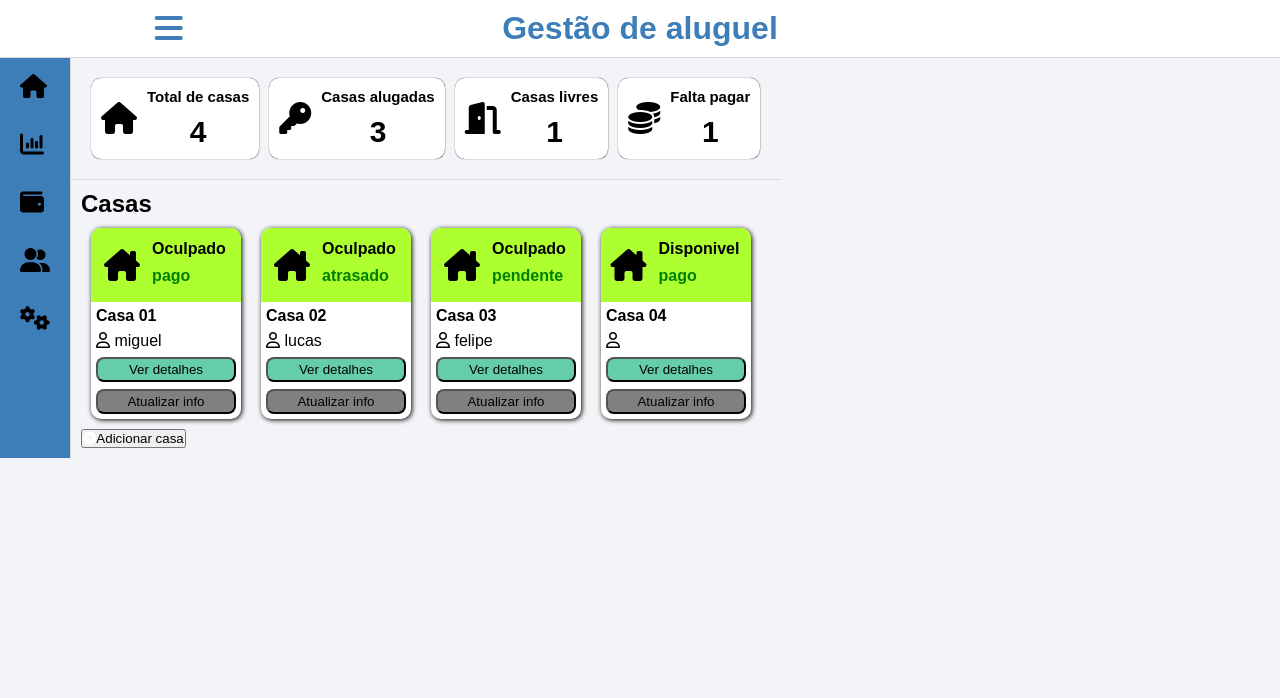
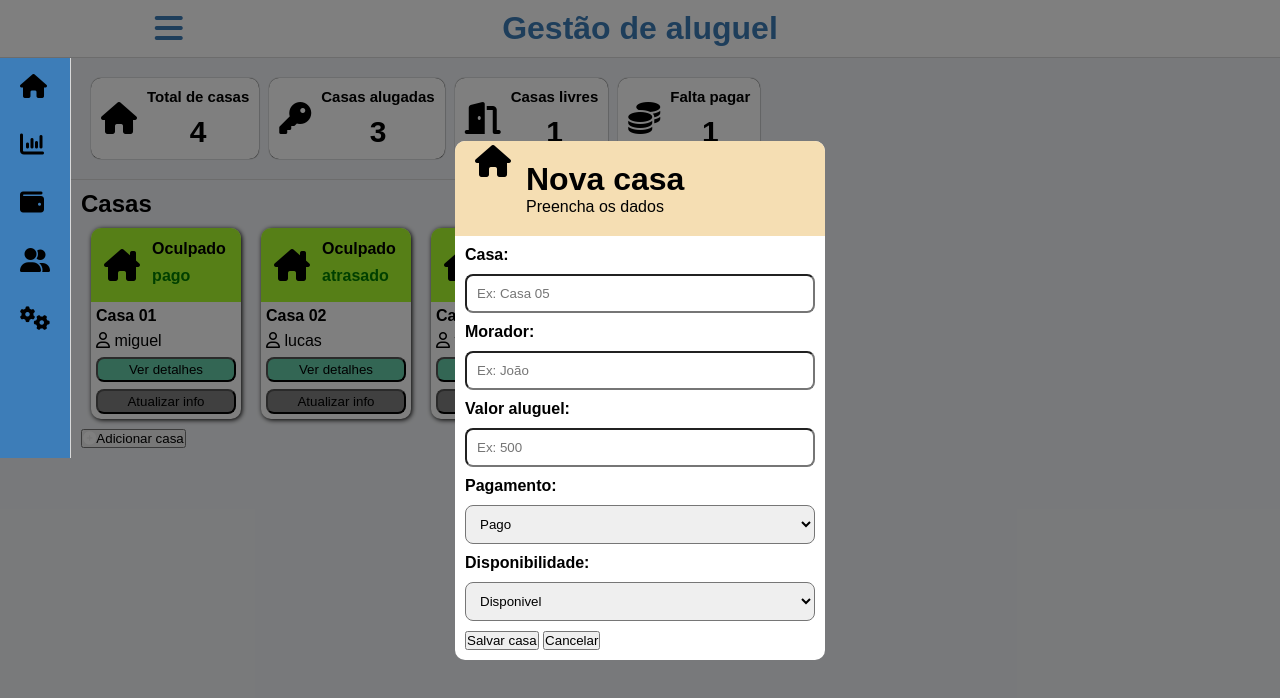
Before and after one commit to Giovanni-GBR/Gest-o-casas, a plain HTML site: page index.html in a window 1280 px wide. Both pictures are taken after a click on the button "Adicionar casa". Drawn offline with Linux system fonts and the light colour scheme.

Commit message:
fucão adicionar casa nova

```diff
--- a/estilos/style.css
+++ b/estilos/style.css
@@ -34,6 +34,7 @@ ul{
 }
 
 .nav-lateral{
+    z-index: 100;
     border-right: 1px solid #D9D9D9;
 }
 .lista-nav{
@@ -145,6 +146,50 @@ ul{
 }
 .info-att{
     background: grey;
+}
+
+.modal{
+    display: none;
+    justify-content: center;
+    align-items: center;
+    position: absolute;
+    top: 0;
+    left: 0;
+    height: 100%;
+    width: 100%;
+    background: rgba(0, 0,0, 0.5);
+}
+
+.conteudo-modal{
+    display: flex;
+    flex-direction: column;
+    background: white;
+    border-radius: 10px;
+    width: 370px;
+    overflow: hidden;
+}
+.conteudo-modal header{
+    display: flex;
+    background: wheat;
+    padding: 20px;
+    gap: 15px;
+}
+.conteudo-modal .form{
+    display: flex;
+    flex-direction: column;
+    gap: 10px;
+    padding: 10px;
+}
+.conteudo-modal .form label{
+    font-weight: bold;
+}
+.conteudo-modal .form input{
+    padding: 10px;
+    border-radius: 8px;
+}
+.conteudo-modal .form select{
+    padding: 10px;
+    border-radius: 8px;
 }
 
 @media (max-width: 600px) {
--- a/index.html
+++ b/index.html
@@ -74,7 +74,7 @@
                 <section class="conteiner-casas">
                     <h2>Casas</h2>
                     <ul class="lista-casas">
-                    <!--<li class="card-casa">
+                        <!--<li class="card-casa">
                             <div class="sec-head-card">
                                 <i class="fa-solid fa-house-chimney fa-2xl"></i>
                                 <span class="head-status">
@@ -91,9 +91,44 @@
                         </li>-->
 
                     </ul>
-                    <button class="btn-add-casa"><i class="fa-solid fa-circle-plus" style="color: rgb(255, 255, 255);"></i>Adicionar casa</button>
+                    <button class="btn-add-casa" onclick="addCasa()"><i class="fa-solid fa-circle-plus"
+                            style="color: rgb(255, 255, 255);"></i>Adicionar casa</button>
                 </section>
             </main>
+            <div class="modal">
+                <div class="conteudo-modal">
+                    <header>
+                        <i class="fa-solid fa-house fa-2xl icons pendente"></i>
+                        <div>
+                            <h1>Nova casa</h1>
+                            <p>Preencha os dados</p>
+                        </div>
+                    </header>
+                    <div class="form">
+                        <label for="">Casa:</label>
+                        <input type="text" placeholder="Ex: Casa 05" class="input-nome">
+                        <label for="">Morador:</label>
+                        <input type="text" placeholder="Ex: João" class="input-morador">
+                        <label for="">Valor aluguel:</label>
+                        <input type="number" placeholder="Ex: 500" class="input-valor">
+                        <label for="">Pagamento:</label>
+                        <select name="" id="statusCasa">
+                            <option value="pago">Pago</option>
+                            <option value="atrasado">Atrasado</option>
+                            <option value="pendente">Pendente</option>
+                        </select>
+                        <label for="">Disponibilidade:</label>
+                        <select name="" id="situacaoCasa">
+                            <option value="Disponivel">Disponivel</option>
+                            <option value="Oculpado">Oculpado</option>
+                        </select>
+                        <div>
+                            <button onclick="criarCasa()">Salvar casa</button>
+                            <button>Cancelar</button>
+                        </div>
+                    </div>
+                </div>
+            </div>
         </div>
     </div>
 
--- a/js/script.js
+++ b/js/script.js
@@ -1,3 +1,6 @@
+const modal = document.querySelector(".modal")
+const btnAddCasa = document.querySelector(".btn-add-casa")
+
 let totalCasas = 0
 let casasAlugadas = 0
 let casasLivres = 0
@@ -38,6 +41,10 @@ const casas = [
     }
 ]
 
+btnAddCasa.addEventListener("click", () => {
+    modal.style.display = "flex"
+})
+
 function atualizarResumo() {
     const listaResumo = document.querySelector(".lista-resumo")
     let total = document.querySelector(".total")
@@ -52,10 +59,38 @@ function atualizarResumo() {
     atrasadas.textContent = casas.filter(casa => casa.status === "atrasado").length
 }
 
+function criarCasa() {
+    const nomeCasa = document.querySelector(".input-nome").value
+    const moradorCasa = document.querySelector(".input-morador").value
+    const valorCasa = document.querySelector(".input-valor").value
+    const statusCasa = document.querySelector("#statusCasa").value
+    const situacaoCasa = document.querySelector("#situacaoCasa").value
+
+    let casa = {
+        id: 5,
+        nome: nomeCasa,
+        morador: moradorCasa,
+        aluguel: valorCasa,
+        status: statusCasa,
+        situacao: situacaoCasa
+    }
+
+    modal.style.display = "none"
+
+    casas.push(casa)
+
+    atualizarResumo()
+    atualizarCasas()
+
+}
+
 function atualizarCasas() {
     const listaCasas = document.querySelector(".lista-casas")
 
+    listaCasas.innerHTML = ""
+
     casas.forEach(casa => {
+
         let li = document.createElement("li")
         li.classList.add("card-casa")
 
```
